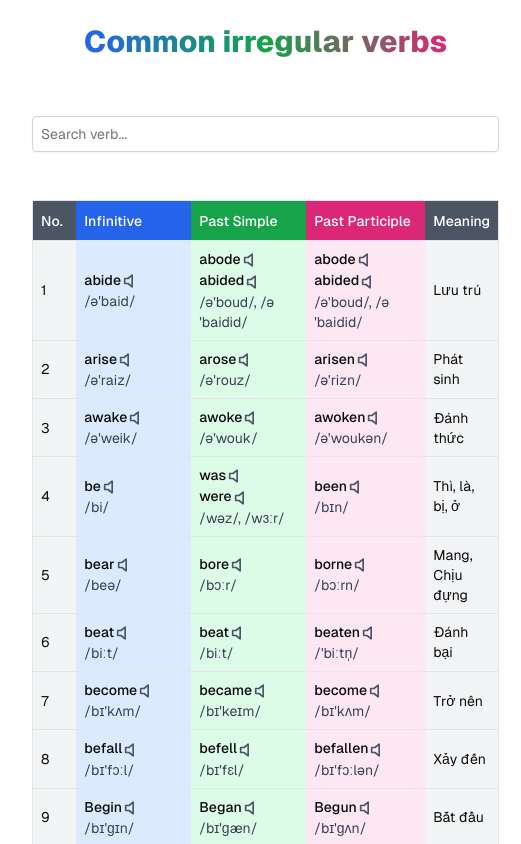
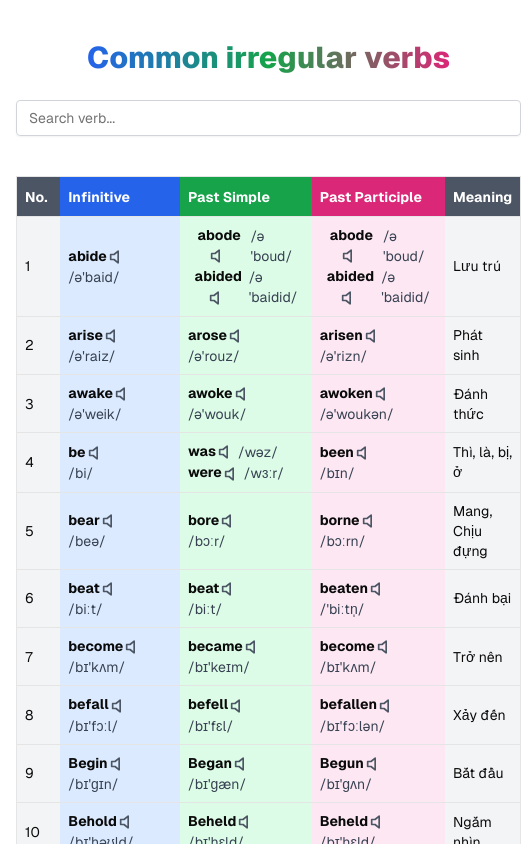
Before and after one commit to phannhatchanh/irregular-verbs, a Next.js app: page / in a window 390 px wide. Shown: the top 844 px of the page, 521 px wide, since content can reach past the window. Built offline with nearby package versions, Linux system fonts and the light colour scheme.

Commit message:
chore (update): component styling & `data.json`

```diff
--- a/app/page.tsx
+++ b/app/page.tsx
@@ -2,7 +2,7 @@ import { Vocabulary } from "../components/vocabulary";
 
 export default function Home() {
   return (
-    <div className="grid grid-rows-[20px_1fr_20px] items-center justify-items-center min-h-screen p-8 pb-20 gap-16 sm:p-20 font-[family-name:var(--font-geist-sans)]">
+    <div className="grid items-center justify-items-center max-w-4xl m-auto my-10 px-4 gap-6 font-[family-name:var(--font-geist-sans)]">
       <h1 className="font-extrabold text-transparent text-3xl bg-clip-text bg-gradient-to-r from-blue-600 via-green-600 to-pink-600 bg-transparent">
         Common irregular verbs
       </h1>
--- a/components/reading.tsx
+++ b/components/reading.tsx
@@ -25,7 +25,7 @@ const AudioPlayer: React.FC<AudioPlayerProps> = ({ word, verb }) => {
   return (
     <div>
       <button onClick={playAudio} disabled={isPlaying}>
-        <span className="font-medium">{verb}</span>
+        <span className="font-bold">{verb}</span>
         <svg
           xmlns="http://www.w3.org/2000/svg"
           viewBox="0 0 24 24"
--- a/components/vocabulary.tsx
+++ b/components/vocabulary.tsx
@@ -29,17 +29,17 @@ export function Vocabulary() {
         placeholder="Search verb..."
         value={searchTerm}
         onChange={(e) => setSearchTerm(e.target.value)}
-        className="mb-4 p-2 border border-gray-300 rounded"
+        className="mb-2 border border-gray-300 rounded"
       />
       <Table className="border">
         <TableCaption>Common irregular verbs.</TableCaption>
         <TableHeader>
           <TableRow>
-            <TableHead className="bg-gray-600 text-white">No.</TableHead>
-            <TableHead className="w-[100px] bg-blue-600 text-white">Infinitive</TableHead>
-            <TableHead className="bg-green-600 text-white">Past Simple</TableHead>
-            <TableHead className="bg-pink-600 text-white">Past Participle</TableHead>
-            <TableHead className="bg-gray-600 text-white">Meaning</TableHead>
+            <TableHead className="bg-gray-600 text-white font-bold">No.</TableHead>
+            <TableHead className="bg-blue-600 text-white font-bold">Infinitive</TableHead>
+            <TableHead className="bg-green-600 text-white font-bold">Past Simple</TableHead>
+            <TableHead className="bg-pink-600 text-white font-bold">Past Participle</TableHead>
+            <TableHead className="bg-gray-600 text-white font-bold">Meaning</TableHead>
           </TableRow>
         </TableHeader>
         <TableBody>
@@ -53,34 +53,40 @@ export function Vocabulary() {
               <TableCell className="bg-green-100">
                 {Array.isArray(item.past_simple.form) ? (
                   item.past_simple.form.map((form, i) => (
-                    <div key={i}>
+                    <div key={i} className="flex items-center">
                       <AudioPlayer word={form} verb={form} />
+                      <span className="text-gray-700">
+                        {Array.isArray(item.past_simple.pronunciation)
+                          ? item.past_simple.pronunciation[i]
+                          : item.past_simple.pronunciation}
+                      </span>
                     </div>
                   ))
                 ) : (
-                  <AudioPlayer word={item.past_simple.form} verb={item.past_simple.form} />
+                  <div>
+                    <AudioPlayer word={item.past_simple.form} verb={item.past_simple.form} />
+                    <span className="text-gray-700">{item.past_simple.pronunciation}</span>
+                  </div>
                 )}
-                <span className="text-gray-700">
-                  {Array.isArray(item.past_simple.pronunciation)
-                    ? item.past_simple.pronunciation.join(", ")
-                    : item.past_simple.pronunciation}
-                </span>
               </TableCell>
               <TableCell className="bg-pink-100">
                 {Array.isArray(item.past_participle.form) ? (
                   item.past_participle.form.map((form, i) => (
-                    <div key={i}>
+                    <div key={i} className="flex items-center">
                       <AudioPlayer word={form} verb={form} />
+                      <span className="text-gray-700">
+                        {Array.isArray(item.past_participle.pronunciation)
+                          ? item.past_participle.pronunciation[i]
+                          : item.past_participle.pronunciation}
+                      </span>
                     </div>
                   ))
                 ) : (
-                  <AudioPlayer word={item.past_participle.form} verb={item.past_participle.form} />
+                  <div>
+                    <AudioPlayer word={item.past_participle.form} verb={item.past_participle.form} />
+                    <span className="text-gray-700">{item.past_participle.pronunciation}</span>
+                  </div>
                 )}
-                <span className="text-gray-700">
-                  {Array.isArray(item.past_participle.pronunciation)
-                    ? item.past_participle.pronunciation.join(", ")
-                    : item.past_participle.pronunciation}
-                </span>
               </TableCell>
               <TableCell className="bg-gray-100">{item.meaning}</TableCell>
             </TableRow>
```
Also changed, not shown: data.json.
